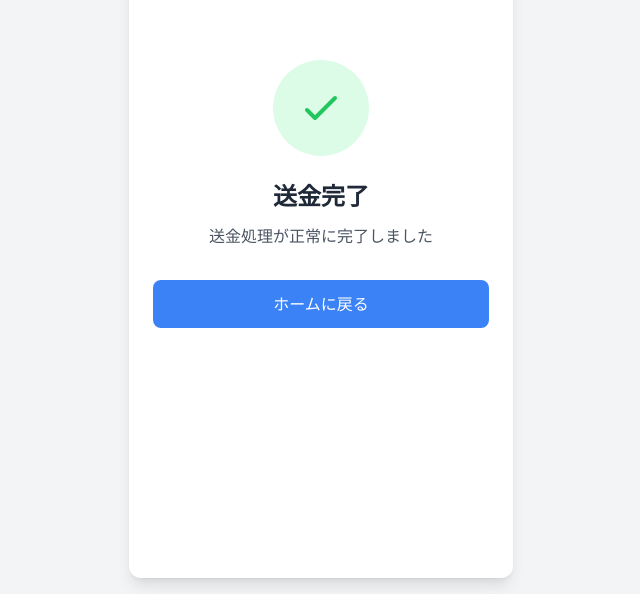
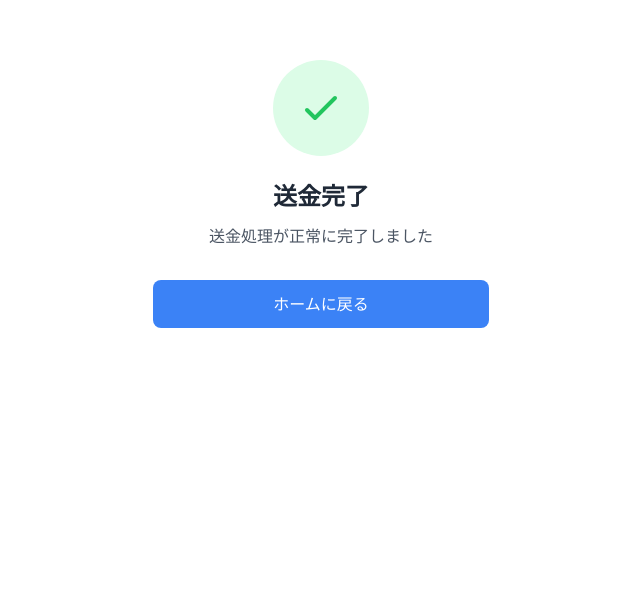
Before and after one commit to deraryo4559/GroupeF, a React (Vite) app in the folder front/: page /SendMoneyComplete in a window 1280 px wide. Shown: the part 206-800 px from the top of the page, without its empty margins (319-959 px from the left). Built offline with nearby package versions, Linux system fonts and the light colour scheme.

Commit message:
ルーティングの修正

```diff
--- a/front/src/pages/SendMoney.jsx
+++ b/front/src/pages/SendMoney.jsx
@@ -104,7 +104,7 @@ function SendMoney() {
       {/* 送金ボタン */}
 
      <div className="mt-6 flex justify-center">
-       <Button1 className={`mt-6 w-full py-3.5 rounded-xl text-white text-[15px] md:text-base font-medium shadow-inner transition-colors
+       <Button1 navigateTo="/SendMoneyComplete" className={`mt-6 w-full py-3.5 rounded-xl text-white text-[15px] md:text-base font-medium shadow-inner transition-colors
           ${isAmountValid ? "bg-blue-500 hover:bg-blue-600 cursor-pointer" : "bg-gray-300 cursor-not-allowed"}`} variant='primary' disabled={!isAmountValid} >
         送金
        </Button1>
--- a/front/src/pages/SendMoneyComplete.jsx
+++ b/front/src/pages/SendMoneyComplete.jsx
@@ -10,8 +10,8 @@ const SendMoneyComplete = () => {
     };
 
     return (
-        <div className="bg-gray-100 flex justify-center min-h-screen p-4 font-sans">
-            <div className="max-w-sm w-full bg-white rounded-xl shadow-lg p-6 flex  justify-center flex-col items-center">
+        <div className="flex justify-center min-h-screen p-4 font-sans">
+            <div className="max-w-sm w-full bg-white rounded-xl p-6 flex  justify-center flex-col items-center">
                 {/* 完了アイコン */}
                 <div className="w-24 h-24 rounded-full bg-green-100 flex items-center justify-center mb-6">
                     <svg className="w-12 h-12 text-green-500" fill="none" stroke="currentColor" viewBox="0 0 24 24" xmlns="http://www.w3.org/2000/svg">
```
